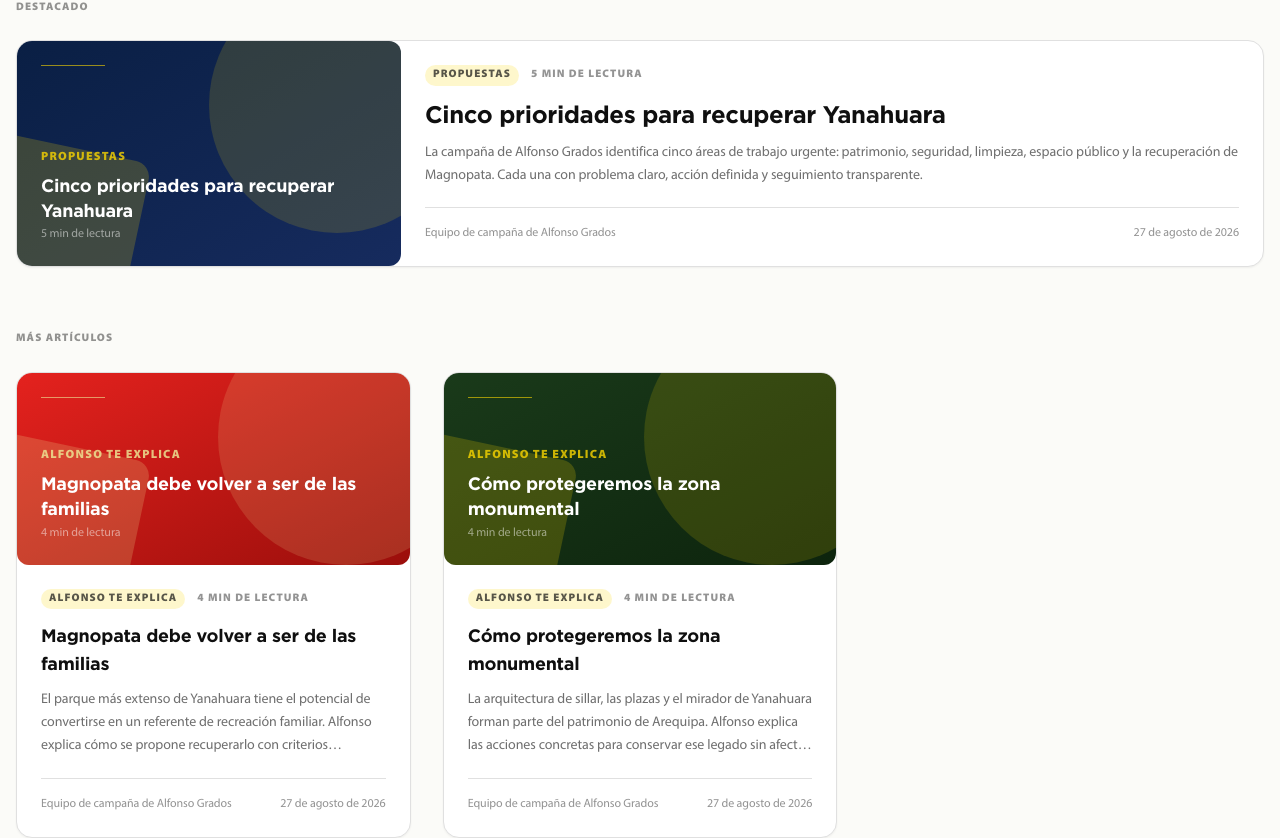
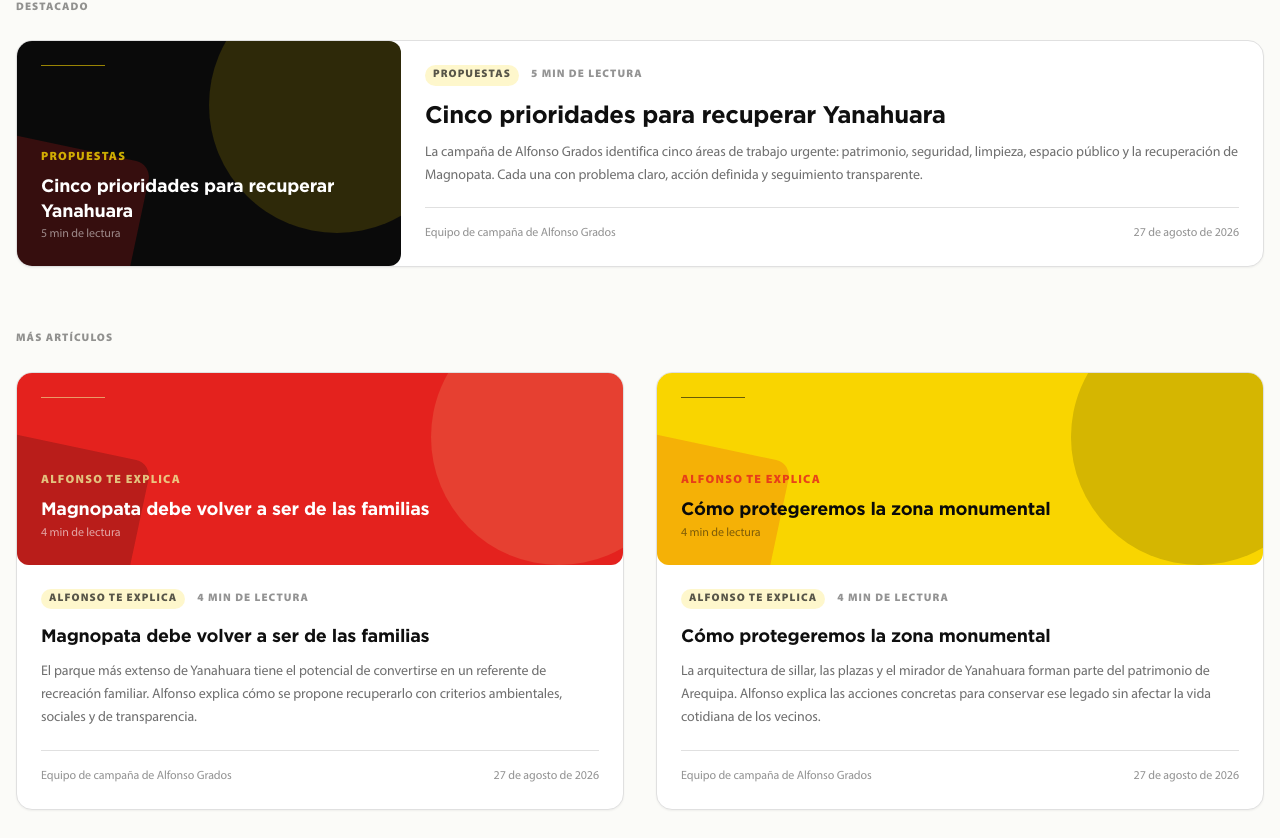
Before and after one commit to carloestrada-svg/alfonso-grados-web, a Next.js app: page /noticias in a window 1280 px wide. Shown: the part 615-1453 px from the top of the page. Built offline with nearby package versions, Linux system fonts and the light colour scheme; no server answers.

Commit message:
fix: refine news editorial content and visual layout

```diff
--- a/src/app/noticias/page.tsx
+++ b/src/app/noticias/page.tsx
@@ -18,8 +18,8 @@ export default function NoticiasPage() {
       <PageHero
         index="06"
         eyebrow="Noticias"
-        title="Lo que Alfonso"
-        emphasis="propone"
+        title={"Lo que Alfonso\u00A0propone"}
+        emphasis={"\u00A0propone"}
         description="Propuestas, explicaciones y novedades de la campaña. Aquí puedes leer, en detalle, el plan de trabajo para Yanahuara."
       />
 
@@ -40,7 +40,7 @@ export default function NoticiasPage() {
             <p className="mb-6 text-[11px] font-semibold uppercase tracking-widest text-foreground/45">
               Más artículos
             </p>
-            <div className="grid gap-8 sm:grid-cols-2 lg:grid-cols-3">
+            <div className="grid gap-8 sm:grid-cols-2 lg:grid-cols-2">
               {rest.map((article) => (
                 <NewsCard key={article.slug} article={article} />
               ))}
--- a/src/components/news/NewsCover.tsx
+++ b/src/components/news/NewsCover.tsx
@@ -7,28 +7,56 @@ type Props = {
   sizes?: string;
 };
 
-/** Paleta de variantes — sin imágenes externas, sólo formas y colores de campaña */
+/**
+ * Composiciones visuales usando exclusivamente la paleta oficial de campaña:
+ *   #F9D500  amarillo principal
+ *   #E4221E  rojo acento
+ *   #EEEC98  amarillo claro
+ *   #0A0A0A  negro
+ *   #FFFFFF  blanco
+ *
+ * Variante 1 — fondo negro, formas amarillo/rojo     (Propuestas)
+ * Variante 2 — fondo rojo,   formas amarillo claro   (Alfonso te explica)
+ * Variante 3 — fondo amarillo, formas negro/rojo     (Campaña / genérico)
+ */
 const VARIANTS: Record<
   1 | 2 | 3,
-  { bg: string; shape: string; accent: string; label: string }
+  {
+    bg: string;
+    circleColor: string;
+    squareColor: string;
+    lineColor: string;
+    accentText: string;
+    titleColor: string;
+    metaColor: string;
+  }
 > = {
   1: {
-    bg: "from-[#0A1F44] to-[#162B5E]",
-    shape: "bg-[#F9D500]",
-    accent: "text-[#F9D500]",
-    label: "Propuestas"
+    bg: "bg-[#0A0A0A]",
+    circleColor: "bg-[#F9D500]",
+    squareColor: "bg-[#E4221E]",
+    lineColor: "bg-[#F9D500]",
+    accentText: "text-[#F9D500]",
+    titleColor: "text-white",
+    metaColor: "text-white/50"
   },
   2: {
-    bg: "from-[#E4221E] to-[#9B0E0B]",
-    shape: "bg-[#EEEC98]",
-    accent: "text-[#EEEC98]",
-    label: "Alfonso te explica"
+    bg: "bg-[#E4221E]",
+    circleColor: "bg-[#EEEC98]",
+    squareColor: "bg-[#0A0A0A]",
+    lineColor: "bg-[#EEEC98]",
+    accentText: "text-[#EEEC98]",
+    titleColor: "text-white",
+    metaColor: "text-white/60"
   },
   3: {
-    bg: "from-[#1A3A1A] to-[#0D240D]",
-    shape: "bg-[#F9D500]",
-    accent: "text-[#F9D500]",
-    label: "Campaña"
+    bg: "bg-[#F9D500]",
+    circleColor: "bg-[#0A0A0A]",
+    squareColor: "bg-[#E4221E]",
+    lineColor: "bg-[#0A0A0A]",
+    accentText: "text-[#E4221E]",
+    titleColor: "text-[#0A0A0A]",
+    metaColor: "text-[#0A0A0A]/50"
   }
 };
 
@@ -38,33 +66,33 @@ export function NewsCover({ article, className, sizes }: Props) {
   return (
     <div
       className={cn(
-        "relative flex overflow-hidden rounded-xl bg-gradient-to-br",
+        "relative flex overflow-hidden rounded-xl",
         v.bg,
         className
       )}
       aria-hidden="true"
     >
-      {/* Fondo decorativo — círculo grande */}
+      {/* Círculo decorativo — esquina superior derecha */}
       <span
         className={cn(
           "pointer-events-none absolute -right-16 -top-16 h-64 w-64 rounded-full opacity-15",
-          v.shape
+          v.circleColor
         )}
       />
 
-      {/* Cuadrado decorativo esquina inferior-izquierda */}
+      {/* Cuadrado decorativo — esquina inferior izquierda */}
       <span
         className={cn(
           "pointer-events-none absolute -bottom-10 -left-10 h-40 w-40 rotate-12 rounded-2xl opacity-20",
-          v.shape
+          v.squareColor
         )}
       />
 
-      {/* Línea decorativa */}
+      {/* Línea horizontal decorativa — esquina superior izquierda */}
       <span
         className={cn(
           "pointer-events-none absolute left-6 top-6 h-px w-16 opacity-60",
-          v.shape
+          v.lineColor
         )}
       />
 
@@ -73,18 +101,25 @@ export function NewsCover({ article, className, sizes }: Props) {
         <p
           className={cn(
             "mb-2 text-xs font-semibold uppercase tracking-widest opacity-80",
-            v.accent
+            v.accentText
           )}
         >
           {article.category}
         </p>
-        <p className="line-clamp-2 font-display text-lg font-semibold leading-snug text-white">
+        <p
+          className={cn(
+            "line-clamp-2 font-display text-lg font-semibold leading-snug",
+            v.titleColor
+          )}
+        >
           {article.title}
         </p>
-        <p className="mt-1 text-xs text-white/50">{article.readTime} de lectura</p>
+        <p className={cn("mt-1 text-xs", v.metaColor)}>
+          {article.readTime} de lectura
+        </p>
       </div>
 
-      {/* Visibilidad de tamaño: prop ignorado, solo para compatibilidad futura */}
+      {/* Prop sizes — solo para compatibilidad futura */}
       {sizes && <span className="sr-only">{sizes}</span>}
     </div>
   );
--- a/src/lib/data/news.ts
+++ b/src/lib/data/news.ts
@@ -43,7 +43,7 @@ export const newsArticles: NewsArticle[] = [
       },
       {
         type: "paragraph",
-        text: "La acción propuesta incluye trabajar con el Ministerio de Cultura y el Gobierno Regional de Arequipa para activar mecanismos de conservación, ordenar la publicidad en la zona monumental, coordinar con las empresas distribuidoras el soterramiento progresivo del cableado, e implementar iluminación monumental y señalización turística que valore el entorno sin saturarlo."
+        text: "La acción propuesta incluye plantear coordinación con el Ministerio de Cultura y el Gobierno Regional de Arequipa para activar mecanismos de conservación, ordenar la publicidad en la zona monumental, promover gestiones con las empresas distribuidoras para el soterramiento progresivo del cableado, e implementar iluminación monumental y señalización turística que valore el entorno sin saturarlo."
       },
       {
         type: "heading",
@@ -71,7 +71,7 @@ export const newsArticles: NewsArticle[] = [
       },
       {
         type: "paragraph",
-        text: "Las plazas, bermas, veredas y áreas verdes de Yanahuara son espacios de encuentro que merecen cuidado permanente. El ornato no es un lujo: es parte de la dignidad del distrito. La propuesta contempla un plan de mantenimiento continuo, con presupuesto asignado y responsables identificados, así como la participación de los vecinos en el cuidado de su entorno inmediato."
+        text: "Las plazas, bermas, veredas y áreas verdes de Yanahuara son espacios de encuentro que merecen cuidado permanente. El ornato no es un lujo: es parte de la dignidad del distrito. La propuesta contempla un plan de mantenimiento continuo con responsables identificados, así como la participación de los vecinos en el cuidado de su entorno inmediato."
       },
       {
         type: "heading",
@@ -83,11 +83,11 @@ export const newsArticles: NewsArticle[] = [
       },
       {
         type: "heading",
-        text: "Compromiso de transparencia"
+        text: "Transparencia como principio"
       },
       {
         type: "paragraph",
-        text: "Para cada una de estas cinco prioridades, la gestión de Alfonso Grados se compromete a informar públicamente: el problema identificado, la acción en curso, la coordinación con otras entidades, el plazo estimado, el origen del financiamiento, el indicador de avance y el estado de cada etapa. Yanahuara merece una gestión que rinda cuentas."
+        text: "Para cada una de estas cinco prioridades, la propuesta de Alfonso Grados plantea informar públicamente sobre el problema identificado, las acciones impulsadas, la coordinación con otras entidades y los avances alcanzados. Yanahuara merece una gestión que rinda cuentas."
       }
     ]
   },
@@ -153,7 +153,7 @@ export const newsArticles: NewsArticle[] = [
       },
       {
         type: "paragraph",
-        text: "Uno de los problemas recurrentes en los parques municipales es que se inauguran con entusiasmo pero se deterioran por falta de mantenimiento continuo. Magnopata necesita un plan de mantenimiento permanente, con presupuesto asignado, personal responsable y mecanismos de reporte ciudadano cuando algo se deteriora o requiere atención."
+        text: "Uno de los problemas recurrentes en los parques municipales es que se inauguran con entusiasmo pero se deterioran por falta de mantenimiento continuo. La propuesta plantea desarrollar un plan de mantenimiento permanente con personal responsable y mecanismos de reporte ciudadano cuando algo se deteriora o requiere atención."
       },
       {
         type: "heading",
@@ -165,16 +165,16 @@ export const newsArticles: NewsArticle[] = [
       },
       {
         type: "heading",
-        text: "Objetivos e indicadores públicos por etapa"
+        text: "Transparencia e información pública"
       },
       {
         type: "list",
         items: [
-          "Publicar la evaluación técnica de infraestructura en el primer trimestre de gestión.",
-          "Informar el plan de intervención por zonas con plazos y presupuesto.",
-          "Reportar mensualmente el avance de obras y mantenimiento.",
-          "Medir la satisfacción de los vecinos con el parque de forma periódica.",
-          "Publicar los criterios de uso y los mecanismos de reporte ciudadano desde el inicio."
+          "Se propone publicar la evaluación técnica de infraestructura en una etapa temprana de la gestión.",
+          "Se plantea informar el plan de intervención por zonas con criterios de priorización claros.",
+          "Se informarán los avances de las obras y el mantenimiento de forma accesible para los vecinos.",
+          "Se considera generar espacios de participación ciudadana para conocer la percepción sobre el parque.",
+          "Se publicarán los criterios de uso y los mecanismos de reporte ciudadano."
         ]
       }
     ]
```
